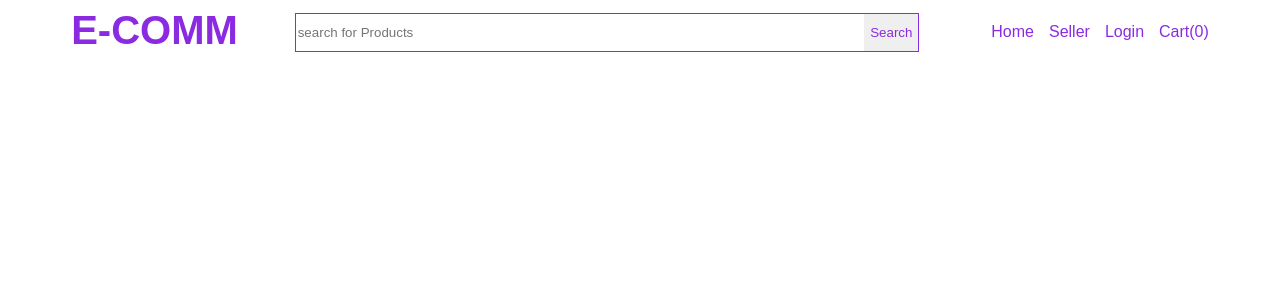
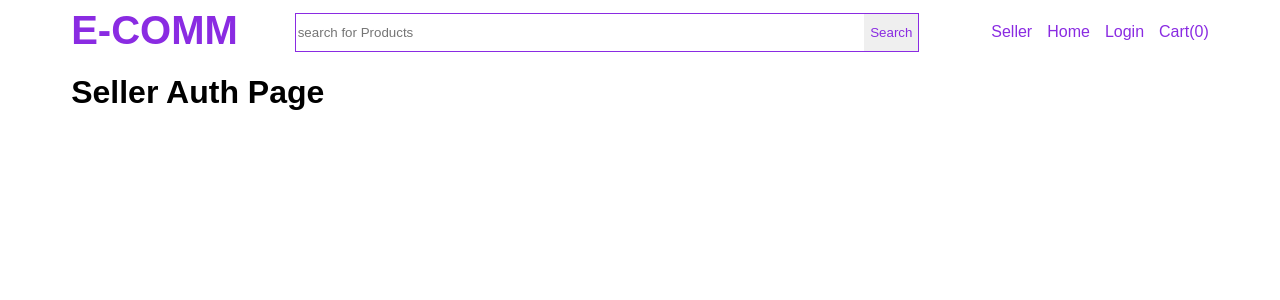
Before and after one commit to M4n-0j/E-Commerce, an Angular app in the folder E-commerce_project/: page /seller-auth in a window 1280 px wide. Before the commit this address led to /. Shown: the top 300 px of the page. Built offline with nearby package versions, Linux system fonts and the light colour scheme.

Commit message:
added routing in seller and home component

```diff
--- a/E-commerce_project/src/app/app-routing.module.ts
+++ b/E-commerce_project/src/app/app-routing.module.ts
@@ -1,7 +1,18 @@
 import { NgModule } from '@angular/core';
 import { RouterModule, Routes } from '@angular/router';
+import { HomeComponent } from './home/home.component';
+import { SellerAuthComponent } from './seller-auth/seller-auth.component';
 
-const routes: Routes = [];
+const routes: Routes = [
+  {
+    path:'',
+    component:HomeComponent
+  },
+  {
+    path:'seller-auth',
+    component:SellerAuthComponent
+  },
+];
 
 @NgModule({
   imports: [RouterModule.forRoot(routes)],
--- a/E-commerce_project/src/app/app.component.html
+++ b/E-commerce_project/src/app/app.component.html
@@ -1,3 +1,4 @@
 <div class="container">
   <app-header></app-header>
+  <router-outlet></router-outlet>
 </div>
--- a/E-commerce_project/src/app/app.module.ts
+++ b/E-commerce_project/src/app/app.module.ts
@@ -4,11 +4,15 @@ import { BrowserModule } from '@angular/platform-browser';
 import { AppRoutingModule } from './app-routing.module';
 import { AppComponent } from './app.component';
 import { HeaderComponent } from './header/header.component';
+import { HomeComponent } from './home/home.component';
+import { SellerAuthComponent } from './seller-auth/seller-auth.component';
 
 @NgModule({
   declarations: [
     AppComponent,
-    HeaderComponent
+    HeaderComponent,
+    HomeComponent,
+    SellerAuthComponent
   ],
   imports: [
     BrowserModule,
--- a/E-commerce_project/src/app/header/header.component.html
+++ b/E-commerce_project/src/app/header/header.component.html
@@ -5,8 +5,8 @@
     <button>Search</button>
 </div>
 <ul>
-    <li><a href="#">Home</a></li>
-    <li><a href="#">Seller</a></li>
+    <li><a routerLink="/seller-auth">Seller</a></li>
+    <li><a routerLink="/">Home</a></li>
     <li><a href="#">Login</a></li>
     <li><a href="#">Cart(0)</a></li>
 </ul>
--- /dev/null
+++ b/E-commerce_project/src/app/home/home.component.html
@@ -0,0 +1 @@
+<h1>Home Page</h1>
--- /dev/null
+++ b/E-commerce_project/src/app/seller-auth/seller-auth.component.html
@@ -0,0 +1 @@
+<h1>Seller Auth Page</h1>
```
Also changed, not shown: E-commerce_project/src/app/home/home.component.ts (added, +10 -0 lines), E-commerce_project/src/app/seller-auth/seller-auth.component.ts (added, +10 -0 lines), E-commerce_project/src/app/home/home.component.css (added), E-commerce_project/src/app/seller-auth/seller-auth.component.css (added), 2 other files (tests, documents, lock files or other folders).
